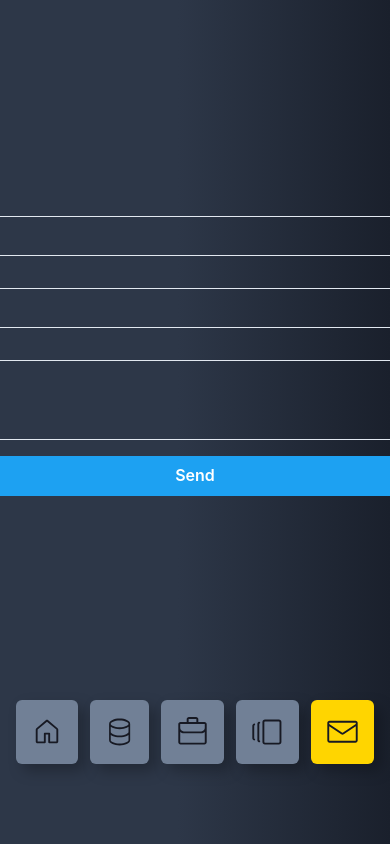
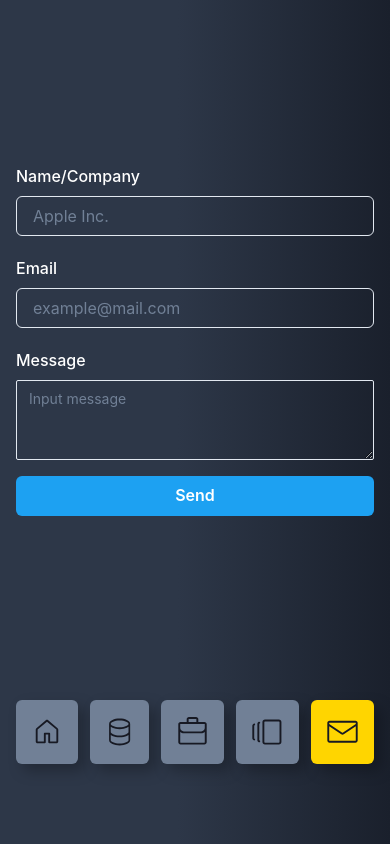
Before and after one commit to kitaiv/portfolio, a React (Create React App) app: page /contact in a window 390 px wide. Built offline with nearby package versions, Linux system fonts and the light colour scheme; no server answers.

Commit message:
minor: form responsiveness added and api message formatting

```diff
--- a/src/App.tsx
+++ b/src/App.tsx
@@ -78,7 +78,7 @@ function App() {
           h="100vh"
         >
           <Navigation setAnimateTab={setAnimateTab} />
-          <Flex h="100%" align={'center'}>
+          <Flex h="100%" w='100%' align={'center'} justifyContent='center'>
             <Switch>
               <Route exact path="/">
                 <Home
--- a/src/api.ts
+++ b/src/api.ts
@@ -13,8 +13,11 @@ interface MsgBotType {
 
 const sendMessageToBot = async (msg: MsgBotType) => {
   try {
+    const msgStr = `[Name/Company]: ${msg.name}
+    [Email]: ${msg.email}
+    [Message]: ${msg.message}`
     const response = await fetch(
-      api + `${msg.name}/${msg.email}/${msg.message}`,
+      api + msgStr,
       { method: 'GET' }
     );
     if (!response.ok) {
--- a/src/components/Contact/ContactForm.tsx
+++ b/src/components/Contact/ContactForm.tsx
@@ -19,7 +19,9 @@ const ContactForm = () => {
 
   function validateEmail(value: string) {
     let error
+    const regex = /^[\w.-]+@[a-zA-Z_-]+?(?:\.[a-zA-Z]{2,6})+$/;
     if (!value) error = "You cannot leave this field empty"
+    if(!regex.test(value)) return 'Invalid email address'
     return error
   }
 
@@ -62,7 +64,7 @@ const ContactForm = () => {
       }}
     >
       {(props) => (
-        <Form style={{width: '100vh'}}>
+        <Form style={{width: 'inherit'}}>
           <Field name='name' validate={validateName}>
             {({ field, form }: any) => (
               <FormControl isInvalid={form.errors.name && form.touched.name}>
@@ -75,8 +77,8 @@ const ContactForm = () => {
           <Field name='email' validate={validateEmail}>
             {({ field, form }: any) => (
               <FormControl isInvalid={form.errors.email && form.touched.email}>
-                <FormLabel color='#fff'>Email</FormLabel>
-                <Input {...field} placeholder='mail@example.com' color='#fff' />
+                <FormLabel color='#fff' mt={5}>Email</FormLabel>
+                <Input {...field} placeholder='example@mail.com' color='#fff' />
                 <FormErrorMessage>{form.errors.email}</FormErrorMessage>
               </FormControl>
             )}
@@ -84,7 +86,7 @@ const ContactForm = () => {
           <Field name='message' validate={validateMessage}>
             {({ field, form }: any) => (
               <FormControl isInvalid={form.errors.message && form.touched.message}>
-                <FormLabel color='#fff'>Message</FormLabel>
+                <FormLabel color='#fff' mt={5}>Message</FormLabel>
                 <Textarea
                   {...field}
                   placeholder='Input message'
--- a/src/components/Projects/ProjectsItem.tsx
+++ b/src/components/Projects/ProjectsItem.tsx
@@ -23,7 +23,7 @@ const ProjectsItem = ({ project }: PropTypes) => {
         onOpen();
     };
 
-
+    //TODO: Add animation to ProjectItem
     return (
         <Card
             direction={{ base: 'row', sm: 'row' }}
--- a/src/pages/contact.tsx
+++ b/src/pages/contact.tsx
@@ -5,7 +5,7 @@ import { Box } from '@chakra-ui/react'
 const Contact = () => {
 
     return (
-        <Box w='100%'>
+        <Box w='inherit'>
             <ContactComponent />
         </Box>
     )
```
Also changed, not shown: src/components/UI/Modal.tsx (+5 -2 lines), src/assets/img/contact.svg.
